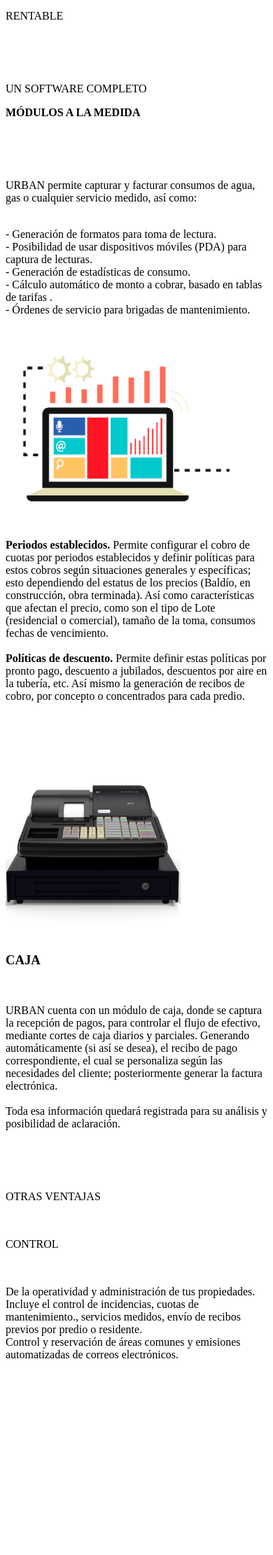
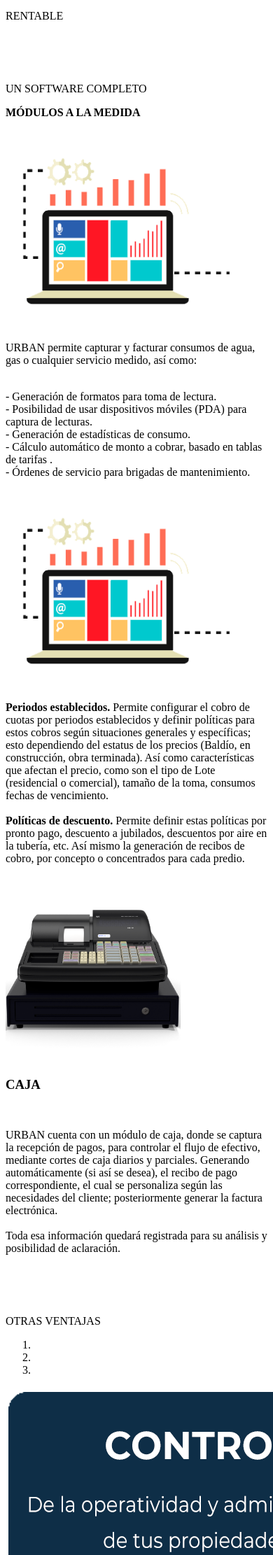
Before and after one commit to JoseCarlosPa/EgonWebPage, a PHP site: page /htmls/urban.html in a window 390 px wide; the page is wider, and only the part inside the window is pictured. Shown: the part 1608-3830 px from the top of that part at 70% size. Run offline with PHP 8.4, Linux system fonts and the light colour scheme.

Commit message:
Mobil de urban

```diff
--- a/htmls/footer.html
+++ b/htmls/footer.html
@@ -1,6 +1,9 @@
 <!--JavaScript at end of body for optimized loading-->
 <script type="text/javascript" src="js/bootstrap.js"></script>
 <script type="text/javascript" src="js/bootstrap.bundle.js"></script>
+<script>
+$('.carousel').carousel()
+</script>
 <footer>
     <br>
     <br>
--- a/htmls/header.html
+++ b/htmls/header.html
@@ -13,9 +13,14 @@
     <link type="text/css" rel="stylesheet" href="css/bootstrap-reboot.css"  media="screen,projection"/>
     <link type="text/css" rel="stylesheet" href="css/egonWebpage.css"  media="screen,projection"/>
     <link href="https://fonts.googleapis.com/css?family=Montserrat:100,200,300,400,500,600,700,800" rel="stylesheet">
+    <link rel="stylesheet" href="https://maxcdn.bootstrapcdn.com/bootstrap/3.4.0/css/bootstrap.min.css">
+  <script src="https://ajax.googleapis.com/ajax/libs/jquery/3.4.1/jquery.min.js"></script>
+  <script src="https://maxcdn.bootstrapcdn.com/bootstrap/3.4.0/js/bootstrap.min.js"></script>
 
     <!--Let browser know website is optimized for mobile-->
     <meta name="viewport" content="width=device-width, initial-scale=1.0"/>
+
+    <meta name="viewport" content="width=device-width, initial-scale=1">
 
     <meta charset="UTF-8">
 
--- a/htmls/urban.html
+++ b/htmls/urban.html
@@ -41,32 +41,32 @@
 
     <!--Iconos con nombre-->
     <div class ="row">
-        <div class ="col-sm-2 align-content-center">
+        <div class ="col s-6 m-0.5 align-content-center">
             <img src="img/urban/like.svg" alt="like" class =" image_icon" height="40m" width="40m">
             <p class ="text-center font_4">ACCESIBLE</p>
         </div>
 
-        <div class ="col-sm-2 ">
+        <div class ="col s-6 m-0.5 ">
             <img src="img/urban/multiple-users-silhouette.svg" class ="image_icon " alt="like" height="40m" width="40m">
             <p class ="text-center font_4">AMIGABLE</p>
         </div>
 
-        <div class ="col-sm-2 ">
+        <div class ="col s-6 m-0.5 ">
             <img src="img/urban/stretching.svg" alt="like" class ="image_icon" height="40m" width="40m">
             <p class ="text-center font_4">FLEXIBLE</p>
         </div>
 
-        <div class ="col-sm-2 ">
+        <div class ="col s-6 m-0.5 ">
             <img src="img/urban/smartphone.svg" alt="like" class ="image_icon" height="40m" width="40m">
             <p class ="text-center font_4">PORTABLE</p>
         </div>
 
-        <div class ="col-sm-2 ">
+        <div class ="col s-6 m-0.5 ">
             <img src="img/urban/lock.svg" alt="like" class ="image_icon" height="40m" width="40m">
             <p class ="text-center font_4">SEGURO</p>
         </div>
 
-        <div class ="col-sm-2 ">
+        <div class ="col s-6 m-0.5 ">
             <img src="img/urban/hand.svg" alt="like" class ="image_icon" height="40m" width="40m">
             <p class ="text-center font_4">RENTABLE</p>
         </div>
@@ -87,9 +87,14 @@
             <p class = "text-center font_2"><b>MÓDULOS A LA MEDIDA</b></p>
         </div>
     </div>
-    <br>
-    <br>
-    <br>
+
+    <div class="row imagen_pc_movil_urban" id="imagen_pc_movil_urban">
+         <div class ="col-sm-12">
+            <br>
+            <br>
+            <img src="img/urban/computadora.png" alt="like" class ="image_icon" height="250" width="350">
+        </div>
+    </div>
     <div class ="row">
         <div class ="col-sm-12">
             <p class = "text-left font_3">
@@ -108,14 +113,14 @@
             </p>
         </div>
 
-        <div class ="col-sm-6">
+        <div class ="col-sm-6" id="imagen_pc_web_urban">
             <br>
             <br>
             <img src="img/urban/computadora.png" alt="like" class ="image_icon" height="250" width="350">
         </div>
     </div>
     <!--Texto intermedio-->
-    <div class ="row">
+    <div class ="row info_urban" id="info_urban">
         <div class ="col-sm-12">
             <p class = "text-left font_3">
                 <b>Periodos establecidos.</b> Permite configurar el cobro de cuotas por periodos establecidos y
@@ -131,9 +136,7 @@
         </div>
     </div>
     <br>
-    <br>
-    <br>
-    <br>
+
 
     <!--Caja registradora-->
     <div class ="row">
@@ -154,7 +157,6 @@
     <br>
     <br>
 
-
     <!--Otras Ventas-->
 
     <div class ="row">
@@ -163,6 +165,34 @@
         </div>
     </div>
 
+    <div id="carouselExampleIndicators" class="carousel slide carouselExampleIndicators" data-ride="carousel">
+      <ol class="carousel-indicators">
+        <li data-target="#carouselExampleIndicators" data-slide-to="0" class="active"></li>
+        <li data-target="#carouselExampleIndicators" data-slide-to="1"></li>
+        <li data-target="#carouselExampleIndicators" data-slide-to="2"></li>
+      </ol>
+      <div class="carousel-inner">
+        <div class="carousel-item active">
+          <img class="d-block w-100" src="img/mobilurban/controlcard.png" alt="First slide">
+        </div>
+        <div class="carousel-item">
+          <img class="d-block w-100" src="img/mobilurban/formatocard.png" alt="Second slide">
+        </div>
+        <div class="carousel-item">
+          <img class="d-block w-100" src="img/mobilurban/bancarioscard.png" alt="Third slide">
+        </div>
+      </div>
+      <a class="carousel-control-prev" href="#carouselExampleIndicators" role="button" data-slide="prev">
+        <span class="carousel-control-prev-icon" aria-hidden="true"></span>
+        <span class="sr-only">Previous</span>
+      </a>
+      <a class="carousel-control-next" href="#carouselExampleIndicators" role="button" data-slide="next">
+        <span class="carousel-control-next-icon" aria-hidden="true"></span>
+        <span class="sr-only">Next</span>
+      </a>
+    </div>
+
+    <div id="cards_mobile" >
     <!--Cuadrados-->
     <br>
     <div class="cuadrado">
@@ -226,6 +256,7 @@
 
         </div>
     </div>
+    </div>
 
     <!--Barra publciidad-->
 
```
Also changed, not shown: css/egonWebpage.css (+62 -0 lines), img/mobilurban/bancarioscard.png (added), img/mobilurban/bancariosgestioncard.png (added), img/mobilurban/controlcard.png (added), img/mobilurban/controlgestioncard.png (added), img/mobilurban/formatocard.png (added), img/mobilurban/formatogestioncard.png (added), 1 other file.
